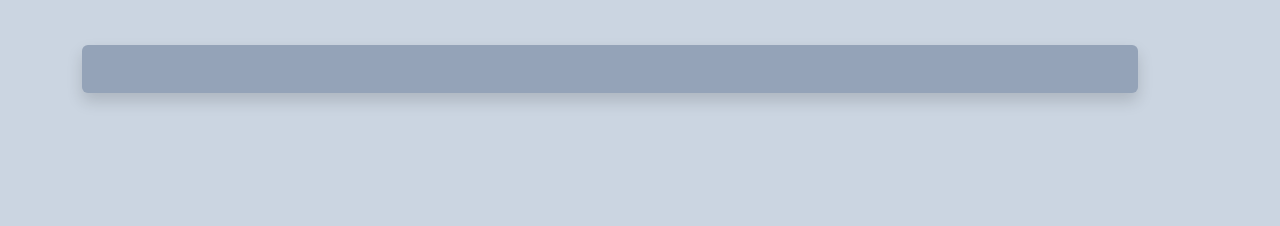
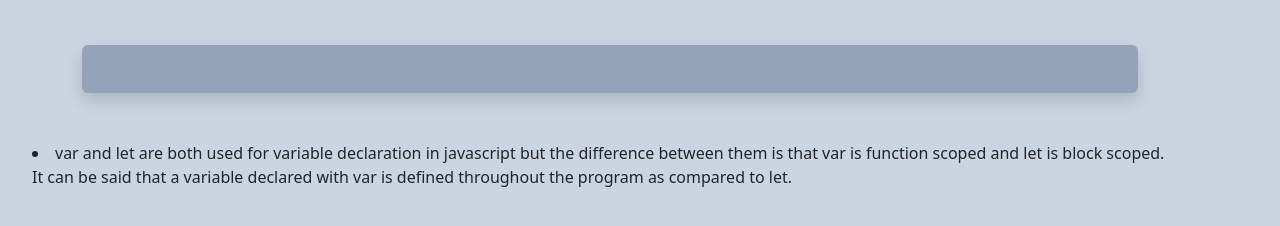
Before and after one commit to khalidhassanemon/online-portal-assgn-6, a plain HTML site: page index.html in a window 1280 px wide. Both pictures are taken after a click on the link "Blog". Shown: the part 100-326 px from the top of the page. Drawn offline with nearby package versions, Linux system fonts and the light colour scheme; no server answers.

Commit message:
fourth-commit

```diff
--- /dev/null
+++ b/blog.js
@@ -0,0 +1,9 @@
+const loadBlogData =()=> {
+    const blogDiv=document.getElementById('blog-2');
+    const li=document.createElement('li');
+    li.innerText='';
+    li.innerText=`var and let are both used for variable declaration in javascript but the difference between them is that var is function scoped and let is block scoped.
+    It can be said that a variable declared with var is defined throughout the program as compared to let.
+    `;
+    blogDiv.appendChild(li);
+}
--- a/index.html
+++ b/index.html
@@ -22,7 +22,7 @@
       </div>
     <div class="position-absolute start-50 flex part-2">
       <a href="#news" class="mr-5 text-violet-900 fw-semibold  border-bottom">News</a>
-      <a href="#blog" class="mr-5 text-indigo-700 fw-semibold">Blog</a>
+      <a href="#blog" class="mr-5 text-indigo-700 fw-semibold" onclick="loadBlogData()">Blog</a>
      <a href=""><img class="w-25" src="khalid-2.png" alt=""></a>
     </div>
   </div>
@@ -55,7 +55,9 @@
     </div>
 
    </section>
-   <div class="modal fade" id="newsDetailModal" tabindex="-1" aria-labelledby="newsDetailModalLabel"
+
+   <!-- modal-data -->
+   <div class="modal fade" id="newsDetailModal" aria-labelledby="newsDetailModalLabel"
    aria-hidden="true">
    <div class="modal-dialog">
        <div class="modal-content">
@@ -73,11 +75,18 @@
    </div>
 </div>
 
+<!-- blog-data -->
+<section>
+<div id="blog-2">
+
+</div>
+</section>
    </main>
 
     <script src="https://cdn.jsdelivr.net/npm/bootstrap@5.2.1/dist/js/bootstrap.bundle.min.js"></script>
     <script src="app.js"></script>
     <script src="app-2.js"></script>
     <script src="loadnew.js"></script>
+    <script src="blog.js"></script>
 </body>
 </html>
```
